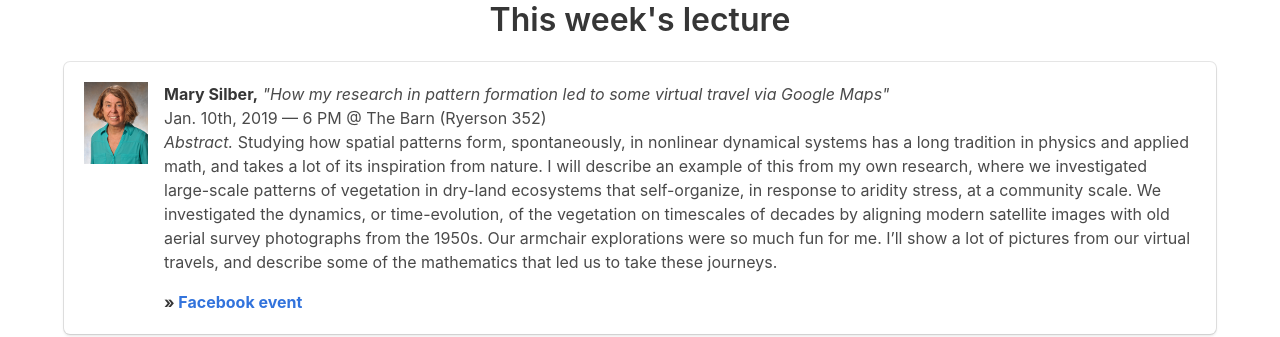
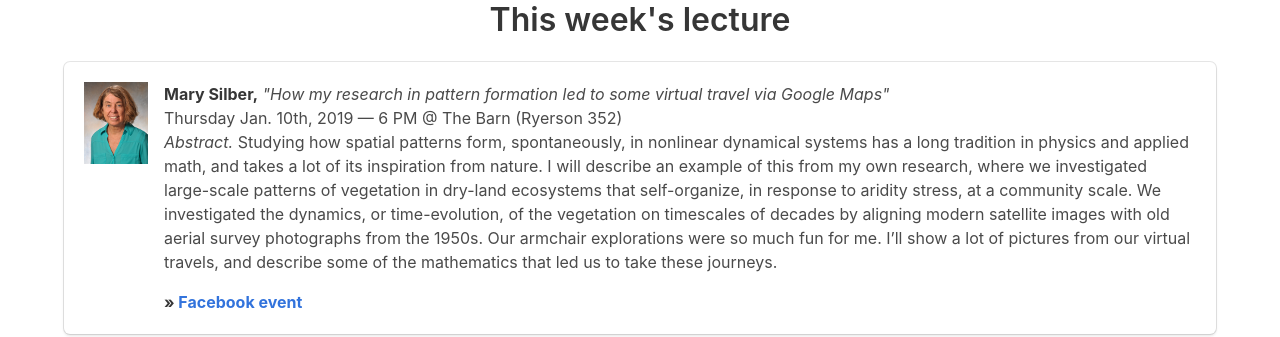
Before and after one commit to ucamc/ucamc.github.io, a Jekyll site: the page built from index.html, in a window 1280 px wide. Shown: the part 499-836 px from the top of the page. Built offline with Jekyll 4.4.1, drawn with Linux system fonts in a browser that asks for light colours; nearby versions of some CDN libraries.

Commit message:
Ready for sure

```diff
--- a/_data/winter19.yml
+++ b/_data/winter19.yml
@@ -2,7 +2,7 @@ lectures:
   - &cur
     who: Mary Silber
     what: How my research in pattern formation led to some virtual travel via Google Maps
-    when: Jan. 10th, 2019
+    when: Thursday Jan. 10th, 2019
     time: 6 PM
     where: The Barn (Ryerson 352)
     week: Week 1
```
